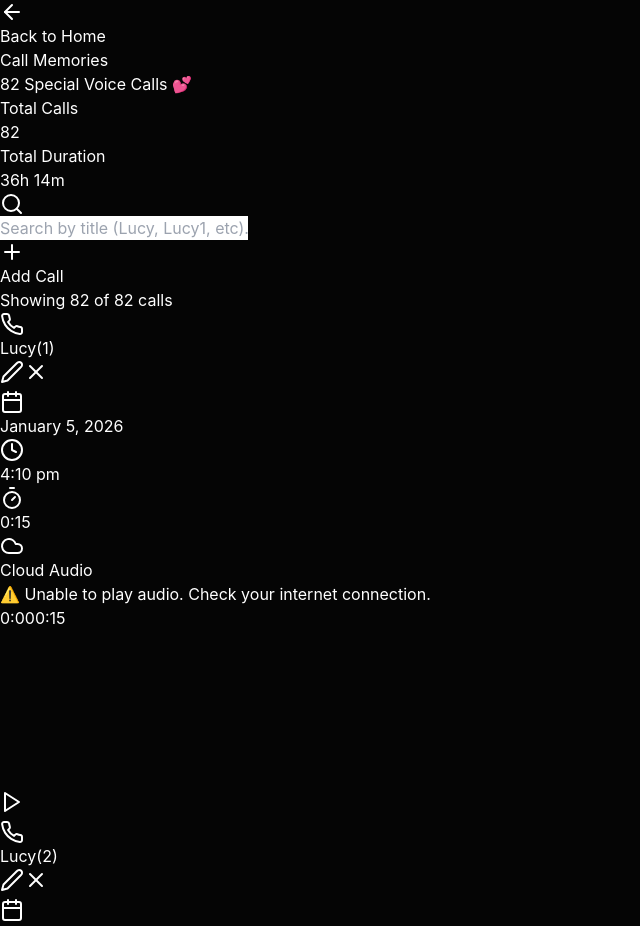
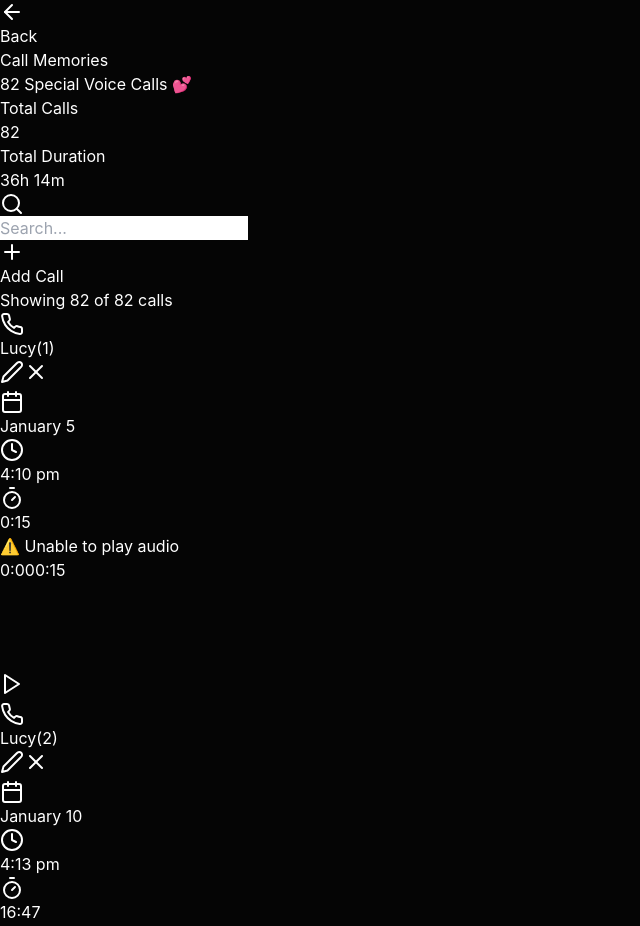
Before and after one commit to supperyaso-netizen/memory-album, a React (Vite) app: page /calls in a window 1280 px wide. Shown: the top 926 px of the page, without its empty margins (0-640 px from the left). Built offline with nearby package versions, Linux system fonts and the light colour scheme.

Commit message:
updated audio links and UI fixes

```diff
--- a/src/pages/CallsPage.jsx
+++ b/src/pages/CallsPage.jsx
@@ -84,9 +84,9 @@ const AudioSeekBar = ({ currentTime, duration, onSeek }) => {
   }, [currentTime, isDragging]);
 
   return (
-    <div className="w-full space-y-2">
+    <div className="w-full space-y-1">
       <div
-        className="relative h-2 bg-rose-500/20 rounded-full cursor-pointer group"
+        className="relative h-1.5 bg-rose-500/20 rounded-full cursor-pointer group"
         onClick={handleSeek}
         onMouseDown={handleMouseDown}
         onMouseMove={handleMouseMove}
@@ -97,7 +97,7 @@ const AudioSeekBar = ({ currentTime, duration, onSeek }) => {
           style={{ width: `${percentage}%` }}
         />
         <div
-          className="absolute top-1/2 -translate-y-1/2 w-4 h-4 bg-white rounded-full shadow-lg opacity-0 group-hover:opacity-100 transition-opacity duration-200"
+          className="absolute top-1/2 -translate-y-1/2 w-3 h-3 bg-white rounded-full shadow-lg opacity-0 group-hover:opacity-100 transition-opacity duration-200"
           style={{ left: `${percentage}%`, transform: 'translate(-50%, -50%)' }}
         />
       </div>
@@ -112,13 +112,13 @@ const AudioSeekBar = ({ currentTime, duration, onSeek }) => {
 // Audio Waveform
 const AudioWaveform = ({ isPlaying }) => {
   return (
-    <div className="flex items-center gap-0.5 h-8">
-      {[...Array(40)].map((_, i) => (
+    <div className="flex items-center gap-0.5 h-6">
+      {[...Array(30)].map((_, i) => (
         <motion.div
           key={i}
           className="w-0.5 bg-gradient-to-t from-rose-400 to-rose-600 rounded-full"
           animate={{
-            height: isPlaying ? [4, 20, 4] : 4,
+            height: isPlaying ? [3, 12, 3] : 3,
             opacity: isPlaying ? [0.5, 1, 0.5] : 0.3
           }}
           transition={{
@@ -410,7 +410,7 @@ const CallCard = ({ call, index, isPlaying, onPlay, onPause, onEdit, onDelete })
       <motion.div
         initial={{ opacity: 0, y: 20 }}
         animate={{ opacity: 1, y: 0 }}
-        className="bg-gradient-to-br from-rose-950/20 to-black/40 backdrop-blur-md rounded-2xl p-5 border border-rose-500/20"
+        className="bg-gradient-to-br from-rose-950/20 to-black/40 backdrop-blur-md rounded-xl p-4 border border-rose-500/20"
       >
         <div className="space-y-3">
           <div>
@@ -419,7 +419,7 @@ const CallCard = ({ call, index, isPlaying, onPlay, onPause, onEdit, onDelete })
               type="text"
               value={editTitle}
               onChange={(e) => setEditTitle(e.target.value)}
-              className="w-full bg-black/50 border border-rose-500/30 rounded-lg p-2 text-white"
+              className="w-full bg-black/50 border border-rose-500/30 rounded-lg p-2 text-white text-sm"
               placeholder="Call title"
             />
           </div>
@@ -471,87 +471,68 @@ const CallCard = ({ call, index, isPlaying, onPlay, onPause, onEdit, onDelete })
     <motion.div
       initial={{ opacity: 0, y: 20 }}
       animate={{ opacity: 1, y: 0 }}
-      className="group relative bg-gradient-to-br from-rose-950/20 to-black/40 backdrop-blur-md rounded-2xl p-5 border border-rose-500/20 hover:border-rose-500/40 transition-all duration-300"
+      className="group relative bg-gradient-to-br from-rose-950/20 to-black/40 backdrop-blur-md rounded-xl p-4 border border-rose-500/20 hover:border-rose-500/40 transition-all duration-300"
     >
-      <div className="absolute inset-0 bg-gradient-to-r from-rose-500/5 to-transparent rounded-2xl opacity-0 group-hover:opacity-100 transition duration-500" />
+      <div className="absolute inset-0 bg-gradient-to-r from-rose-500/5 to-transparent rounded-xl opacity-0 group-hover:opacity-100 transition duration-500" />
 
       <div className="relative z-10">
-        {/* Title Section - Prominent Display */}
-        <div className="mb-4">
-          <div className="flex items-center justify-between">
-            <div className="flex items-center gap-3">
-              <div className="w-14 h-14 rounded-full bg-gradient-to-r from-rose-500 to-rose-600 flex items-center justify-center shadow-lg shadow-rose-500/30">
-                <Phone className="w-6 h-6 text-white" />
-              </div>
-              <div>
-                <p className="text-white font-bold text-3xl md:text-4xl tracking-wide">
-                  {call.title}
-                </p>
-                {isPlaying && (
-                  <motion.div
-                    className="mt-1 text-green-400 text-xs flex items-center gap-1"
-                    animate={{ opacity: [1, 0.5, 1] }}
-                    transition={{ duration: 1, repeat: Infinity }}
-                  >
-                    <span className="w-2 h-2 bg-green-400 rounded-full animate-pulse"></span>
-                    Playing now...
-                  </motion.div>
-                )}
-              </div>
+        {/* Header with title and buttons */}
+        <div className="flex items-center justify-between mb-3">
+          <div className="flex items-center gap-2">
+            <div className="w-10 h-10 rounded-full bg-gradient-to-r from-rose-500 to-rose-600 flex items-center justify-center shadow-md">
+              <Phone className="w-4 h-4 text-white" />
             </div>
+            <p className="text-white font-bold text-lg">{call.title}</p>
+            {isPlaying && (
+              <span className="text-green-400 text-xs flex items-center gap-1">
+                <span className="w-1.5 h-1.5 bg-green-400 rounded-full animate-pulse"></span>
+                Playing
+              </span>
+            )}
+          </div>
 
-            <div className="flex gap-2">
-              <button
-                onClick={() => setIsEditing(true)}
-                className="text-blue-400 hover:text-blue-300 transition p-2 rounded-lg hover:bg-white/10"
-                title="Edit"
-              >
-                <Edit2 className="w-4 h-4" />
-              </button>
-              <button
-                onClick={() => onDelete(call.id)}
-                className="text-red-400 hover:text-red-300 transition p-2 rounded-lg hover:bg-white/10"
-                title="Delete"
-              >
-                <X className="w-4 h-4" />
-              </button>
-            </div>
+          <div className="flex gap-1">
+            <button
+              onClick={() => setIsEditing(true)}
+              className="text-blue-400 hover:text-blue-300 transition p-1.5 rounded-lg hover:bg-white/10"
+              title="Edit"
+            >
+              <Edit2 className="w-3.5 h-3.5" />
+            </button>
+            <button
+              onClick={() => onDelete(call.id)}
+              className="text-red-400 hover:text-red-300 transition p-1.5 rounded-lg hover:bg-white/10"
+              title="Delete"
+            >
+              <X className="w-3.5 h-3.5" />
+            </button>
           </div>
         </div>
 
-        {/* Date, Time, Duration Info Box */}
-        <div className="bg-black/40 backdrop-blur-sm rounded-xl p-3 mb-4 border border-rose-500/20">
-          <div className="flex flex-wrap items-center justify-between gap-3">
-            <div className="flex items-center gap-2">
-              <Calendar className="w-4 h-4 text-rose-400" />
-              <span className="text-gray-200 text-sm">{displayDate}</span>
-            </div>
-            <div className="flex items-center gap-2">
-              <Clock className="w-4 h-4 text-rose-400" />
-              <span className="text-gray-200 text-sm">{call.time}</span>
-            </div>
-            <div className="flex items-center gap-2">
-              <Timer className="w-4 h-4 text-rose-400" />
-              <span className="text-gray-200 text-sm font-mono">{call.durationFormatted || formatDuration(call.duration)}</span>
-            </div>
+        {/* Info row - Date, Time, Duration */}
+        <div className="grid grid-cols-3 gap-2 mb-3 text-xs">
+          <div className="flex items-center gap-1 text-rose-400">
+            <Calendar className="w-3 h-3" />
+            <span className="text-gray-300 text-xs">{displayDate.split(',')[0]}</span>
+          </div>
+          <div className="flex items-center gap-1 text-rose-400">
+            <Clock className="w-3 h-3" />
+            <span className="text-gray-300 text-xs">{call.time}</span>
+          </div>
+          <div className="flex items-center gap-1 text-rose-400">
+            <Timer className="w-3 h-3" />
+            <span className="text-gray-300 text-xs font-mono">{call.durationFormatted || formatDuration(call.duration)}</span>
           </div>
         </div>
 
-        {call.audioUrl && call.audioUrl.includes('supabase.co') && (
-          <div className="mb-3 flex items-center gap-1 text-xs text-rose-400/60">
-            <Cloud className="w-3 h-3" />
-            <span>Cloud Audio</span>
-          </div>
-        )}
-
         {audioError && (
-          <div className="mb-3 text-red-400 text-xs bg-red-500/10 p-2 rounded-lg">
-            ⚠️ Unable to play audio. Check your internet connection.
+          <div className="mb-2 text-red-400 text-xs bg-red-500/10 p-1.5 rounded-lg">
+            ⚠️ Unable to play audio
           </div>
         )}
 
         {duration > 0 && (
-          <div className="mb-4">
+          <div className="mb-3">
             <AudioSeekBar
               currentTime={currentTime}
               duration={duration}
@@ -560,7 +541,8 @@ const CallCard = ({ call, index, isPlaying, onPlay, onPause, onEdit, onDelete })
           </div>
         )}
 
-        <div className="flex items-center justify-between gap-3">
+        {/* Audio controls */}
+        <div className="flex items-center justify-between gap-2">
           <div className="flex-1">
             <AudioWaveform isPlaying={isPlaying && isValidAudioUrl && !audioError} />
           </div>
@@ -570,28 +552,28 @@ const CallCard = ({ call, index, isPlaying, onPlay, onPause, onEdit, onDelete })
             whileTap={{ scale: 0.95 }}
             onClick={isPlaying ? onPause : handlePlay}
             disabled={!isValidAudioUrl || audioError}
-            className={`w-14 h-14 rounded-full flex items-center justify-center transition-all duration-300 ${
+            className={`w-10 h-10 rounded-full flex items-center justify-center transition-all duration-300 ${
               isPlaying
-                ? 'bg-gradient-to-r from-rose-500 to-rose-600 shadow-lg shadow-rose-500/30'
-                : 'bg-gradient-to-r from-rose-500/80 to-rose-600/80 hover:shadow-lg hover:shadow-rose-500/30'
+                ? 'bg-gradient-to-r from-rose-500 to-rose-600 shadow-md'
+                : 'bg-gradient-to-r from-rose-500/80 to-rose-600/80 hover:shadow-md'
             } ${(!isValidAudioUrl || audioError) ? 'opacity-50 cursor-not-allowed' : ''}`}
           >
             {isPlaying ? (
-              <Pause className="w-6 h-6 text-white" />
+              <Pause className="w-4 h-4 text-white" />
             ) : (
-              <Play className="w-6 h-6 text-white ml-0.5" />
+              <Play className="w-4 h-4 text-white ml-0.5" />
             )}
           </motion.button>
 
           {isValidAudioUrl && !audioError && (
-            <div className="flex items-center gap-2">
+            <div className="flex items-center gap-1">
               <motion.button
                 whileHover={{ scale: 1.1 }}
                 whileTap={{ scale: 0.95 }}
                 onClick={toggleMute}
-                className="w-8 h-8 rounded-full bg-rose-500/20 hover:bg-rose-500/40 flex items-center justify-center transition"
+                className="w-6 h-6 rounded-full bg-rose-500/20 hover:bg-rose-500/40 flex items-center justify-center transition"
               >
-                {isMuted ? <VolumeX className="w-4 h-4 text-rose-400" /> : <Volume2 className="w-4 h-4 text-rose-400" />}
+                {isMuted ? <VolumeX className="w-3 h-3 text-rose-400" /> : <Volume2 className="w-3 h-3 text-rose-400" />}
               </motion.button>
 
               <input
@@ -601,7 +583,7 @@ const CallCard = ({ call, index, isPlaying, onPlay, onPause, onEdit, onDelete })
                 step="0.01"
                 value={isMuted ? 0 : volume}
                 onChange={handleVolumeChange}
-                className="w-16 md:w-24 h-1 bg-rose-500/20 rounded-lg appearance-none cursor-pointer [&::-webkit-slider-thumb]:appearance-none [&::-webkit-slider-thumb]:w-3 [&::-webkit-slider-thumb]:h-3 [&::-webkit-slider-thumb]:rounded-full [&::-webkit-slider-thumb]:bg-rose-400"
+                className="w-12 h-1 bg-rose-500/20 rounded-lg appearance-none cursor-pointer [&::-webkit-slider-thumb]:appearance-none [&::-webkit-slider-thumb]:w-2 [&::-webkit-slider-thumb]:h-2 [&::-webkit-slider-thumb]:rounded-full [&::-webkit-slider-thumb]:bg-rose-400"
               />
             </div>
           )}
@@ -628,11 +610,10 @@ export default function CallsPage() {
   const [showAddModal, setShowAddModal] = useState(false);
   const [searchTerm, setSearchTerm] = useState('');
 
-  // Complete data from 1 to 82 with CLEAR TITLES
+  // Complete data from 1 to 82
   const generateAudioCalls = () => {
     const baseUrl = "https://lghzrewutybboombrafj.supabase.co/storage/v1/object/public/audio";
 
-    // All 82 calls ordered from 1 to 82
     const callsData = [
       { number: 1, title: "Lucy(1)", date: "2026-01-05", time: "4:10 pm", durationStr: "00:15" },
       { number: 2, title: "Lucy(2)", date: "2026-01-10", time: "4:13 pm", durationStr: "16:47" },
@@ -735,7 +716,6 @@ export default function CallsPage() {
 
   const allAudioCalls = generateAudioCalls();
 
-  // Load calls - with automatic reset if old data detected
   useEffect(() => {
     loadCalls();
 
@@ -757,10 +737,8 @@ export default function CallsPage() {
       try {
         let callsData = JSON.parse(savedCalls);
 
-        // Check if it's old data (doesn't have Lucy titles)
         if (callsData.length > 0 && callsData[0] && !callsData[0].title?.includes('Lucy')) {
-          console.log("Old data detected! Resetting to fresh data...");
-          // Reset to fresh data
+          console.log("Old data detected! Resetting...");
           setCalls(allAudioCalls);
           localStorage.setItem('admin_calls', JSON.stringify(allAudioCalls));
           return;
@@ -775,7 +753,6 @@ export default function CallsPage() {
         localStorage.setItem('admin_calls', JSON.stringify(allAudioCalls));
       }
     } else {
-      // First time - load fresh data
       setCalls(allAudioCalls);
       localStorage.setItem('admin_calls', JSON.stringify(allAudioCalls));
     }
@@ -830,65 +807,65 @@ export default function CallsPage() {
       <div className="fixed inset-0 bg-gradient-to-br from-rose-950/10 via-black to-black pointer-events-none" />
       <div className="fixed inset-0 bg-[radial-gradient(ellipse_at_top,_var(--tw-gradient-stops))] from-rose-900/5 via-transparent to-transparent pointer-events-none" />
 
-      <div className="relative z-10 pb-24">
+      <div className="relative z-10 pb-20">
         {/* Header */}
         <div className="sticky top-0 z-20 bg-black/80 backdrop-blur-md border-b border-rose-500/20">
-          <div className="container mx-auto px-4 py-4">
+          <div className="container mx-auto px-4 py-3">
             <button
               onClick={() => navigate('/')}
-              className="inline-flex items-center gap-2 text-rose-400 hover:text-rose-300 transition mb-3"
+              className="inline-flex items-center gap-1 text-rose-400 hover:text-rose-300 transition mb-2 text-sm"
             >
-              <ArrowLeft className="w-5 h-5" />
-              <span>Back to Home</span>
+              <ArrowLeft className="w-4 h-4" />
+              <span>Back</span>
             </button>
 
-            <div className="flex flex-col md:flex-row justify-between items-start md:items-center gap-4">
+            <div className="flex flex-col md:flex-row justify-between items-start md:items-center gap-3">
               <div>
-                <h1 className="text-3xl md:text-4xl font-bold bg-gradient-to-r from-rose-400 to-rose-600 bg-clip-text text-transparent">
+                <h1 className="text-2xl md:text-3xl font-bold bg-gradient-to-r from-rose-400 to-rose-600 bg-clip-text text-transparent">
                   Call Memories
                 </h1>
-                <p className="text-gray-400 mt-1">82 Special Voice Calls 💕</p>
+                <p className="text-gray-400 text-xs mt-0.5">82 Special Voice Calls 💕</p>
               </div>
 
-              <div className="flex gap-3">
-                <div className="bg-black/50 backdrop-blur-sm rounded-xl px-4 py-2 border border-rose-500/20">
-                  <p className="text-rose-400 text-xs">Total Calls</p>
-                  <p className="text-white text-xl font-bold">{totalCalls}</p>
+              <div className="flex gap-2">
+                <div className="bg-black/50 backdrop-blur-sm rounded-lg px-3 py-1 border border-rose-500/20">
+                  <p className="text-rose-400 text-[10px]">Total Calls</p>
+                  <p className="text-white text-lg font-bold">{totalCalls}</p>
                 </div>
-                <div className="bg-black/50 backdrop-blur-sm rounded-xl px-4 py-2 border border-rose-500/20">
-                  <p className="text-rose-400 text-xs">Total Duration</p>
-                  <p className="text-white text-xl font-bold">{Math.floor(totalDuration / 3600)}h {Math.floor((totalDuration % 3600) / 60)}m</p>
+                <div className="bg-black/50 backdrop-blur-sm rounded-lg px-3 py-1 border border-rose-500/20">
+                  <p className="text-rose-400 text-[10px]">Total Duration</p>
+                  <p className="text-white text-lg font-bold">{Math.floor(totalDuration / 3600)}h {Math.floor((totalDuration % 3600) / 60)}m</p>
                 </div>
               </div>
             </div>
           </div>
         </div>
 
-        <div className="container mx-auto px-4 py-6">
+        <div className="container mx-auto px-4 py-4">
           {/* Search */}
-          <div className="mb-6 flex flex-col sm:flex-row gap-4 justify-between items-center">
+          <div className="mb-4 flex flex-col sm:flex-row gap-3 justify-between items-center">
             <div className="relative flex-1 max-w-md">
-              <Search className="absolute left-3 top-1/2 transform -translate-y-1/2 w-4 h-4 text-gray-400" />
+              <Search className="absolute left-3 top-1/2 transform -translate-y-1/2 w-3.5 h-3.5 text-gray-400" />
               <input
                 type="text"
-                placeholder="Search by title (Lucy, Lucy1, etc)..."
+                placeholder="Search..."
                 value={searchTerm}
                 onChange={(e) => setSearchTerm(e.target.value)}
-                className="w-full bg-black/50 border border-rose-500/30 rounded-lg pl-10 pr-4 py-2 text-white placeholder-gray-500 focus:outline-none focus:border-rose-500 transition"
+                className="w-full bg-black/50 border border-rose-500/30 rounded-lg pl-9 pr-3 py-1.5 text-white placeholder-gray-500 text-sm focus:outline-none focus:border-rose-500 transition"
               />
             </div>
             <button
               onClick={() => setShowAddModal(true)}
-              className="flex items-center gap-2 px-4 py-2 rounded-xl bg-gradient-to-r from-rose-500 to-rose-600 text-white hover:shadow-lg hover:shadow-rose-500/30 transition"
+              className="flex items-center gap-1.5 px-3 py-1.5 rounded-lg bg-gradient-to-r from-rose-500 to-rose-600 text-white hover:shadow-md transition text-sm"
             >
-              <Plus className="w-4 h-4" />
+              <Plus className="w-3.5 h-3.5" />
               Add Call
             </button>
           </div>
 
           {/* Results Count */}
-          <div className="mb-4">
-            <p className="text-gray-400 text-sm">
+          <div className="mb-3">
+            <p className="text-gray-400 text-xs">
               Showing {filteredCalls.length} of {calls.length} calls
             </p>
           </div>
@@ -898,22 +875,22 @@ export default function CallsPage() {
             <motion.div
               initial={{ opacity: 0, y: 20 }}
               animate={{ opacity: 1, y: 0 }}
-              className="text-center py-20"
+              className="text-center py-16"
             >
               <div className="relative">
-                <div className="w-32 h-32 mx-auto mb-6 bg-gradient-to-br from-rose-500/20 to-amber-500/20 rounded-full flex items-center justify-center">
-                  <Phone className="w-16 h-16 text-rose-400 opacity-50" />
+                <div className="w-20 h-20 mx-auto mb-4 bg-gradient-to-br from-rose-500/20 to-amber-500/20 rounded-full flex items-center justify-center">
+                  <Phone className="w-10 h-10 text-rose-400 opacity-50" />
                 </div>
               </div>
-              <h2 className="text-2xl font-bold text-white mb-2">
+              <h2 className="text-xl font-bold text-white mb-1">
                 No Calls Found
               </h2>
-              <p className="text-gray-400">
+              <p className="text-gray-400 text-sm">
                 {searchTerm ? 'Try a different search term' : 'Click the + button to add a call'}
               </p>
             </motion.div>
           ) : (
-            <div className="grid grid-cols-1 lg:grid-cols-2 gap-4">
+            <div className="grid grid-cols-1 lg:grid-cols-2 gap-3">
               <AnimatePresence>
                 {filteredCalls.map((call, idx) => (
                   <CallCard
@@ -936,9 +913,9 @@ export default function CallsPage() {
       {/* Floating Add Button */}
       <button
         onClick={() => setShowAddModal(true)}
-        className="fixed bottom-6 right-6 z-20 bg-gradient-to-r from-rose-500 to-rose-600 p-4 rounded-full shadow-lg shadow-rose-500/30 hover:shadow-xl hover:shadow-rose-500/40 transition-all group"
+        className="fixed bottom-5 right-5 z-20 bg-gradient-to-r from-rose-500 to-rose-600 p-3 rounded-full shadow-lg hover:shadow-xl transition-all group"
       >
-        <Plus className="w-6 h-6 text-white group-hover:scale-110 transition" />
+        <Plus className="w-5 h-5 text-white group-hover:scale-110 transition" />
       </button>
 
       <AnimatePresence>
```
